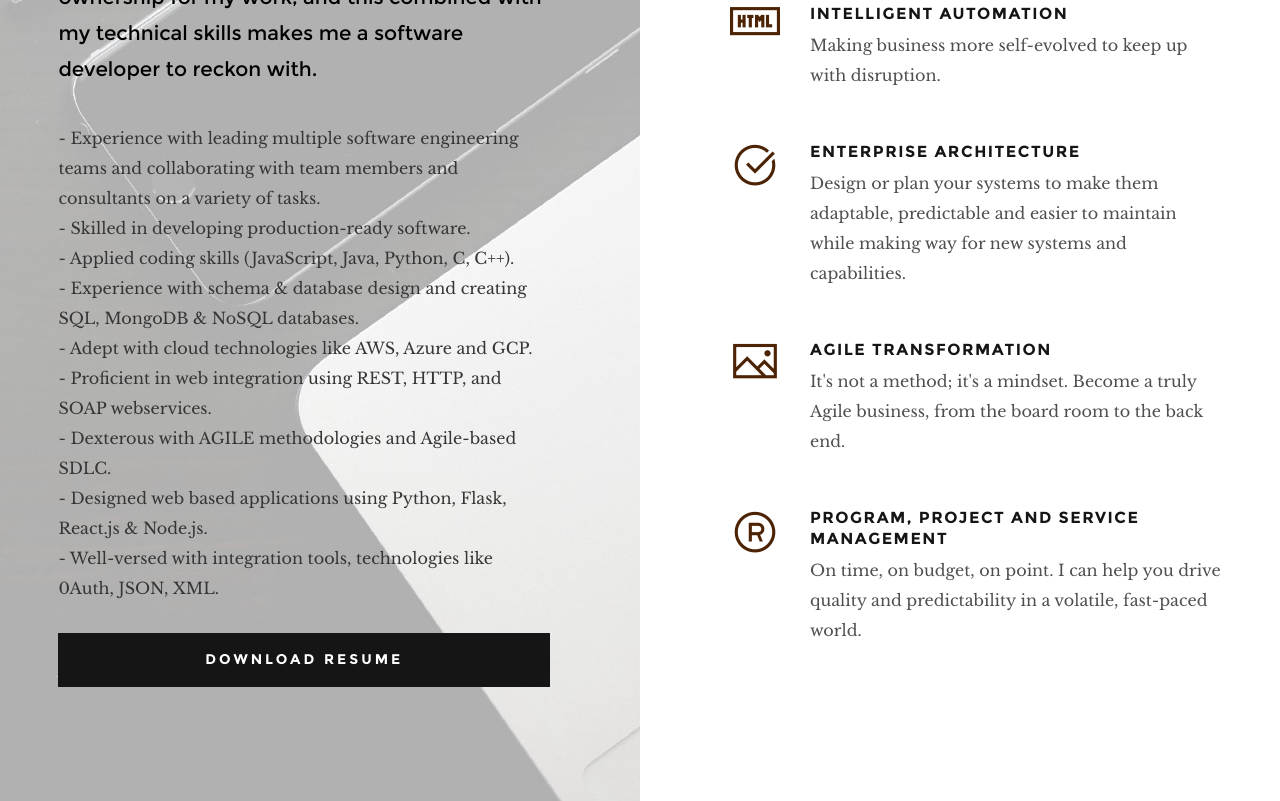
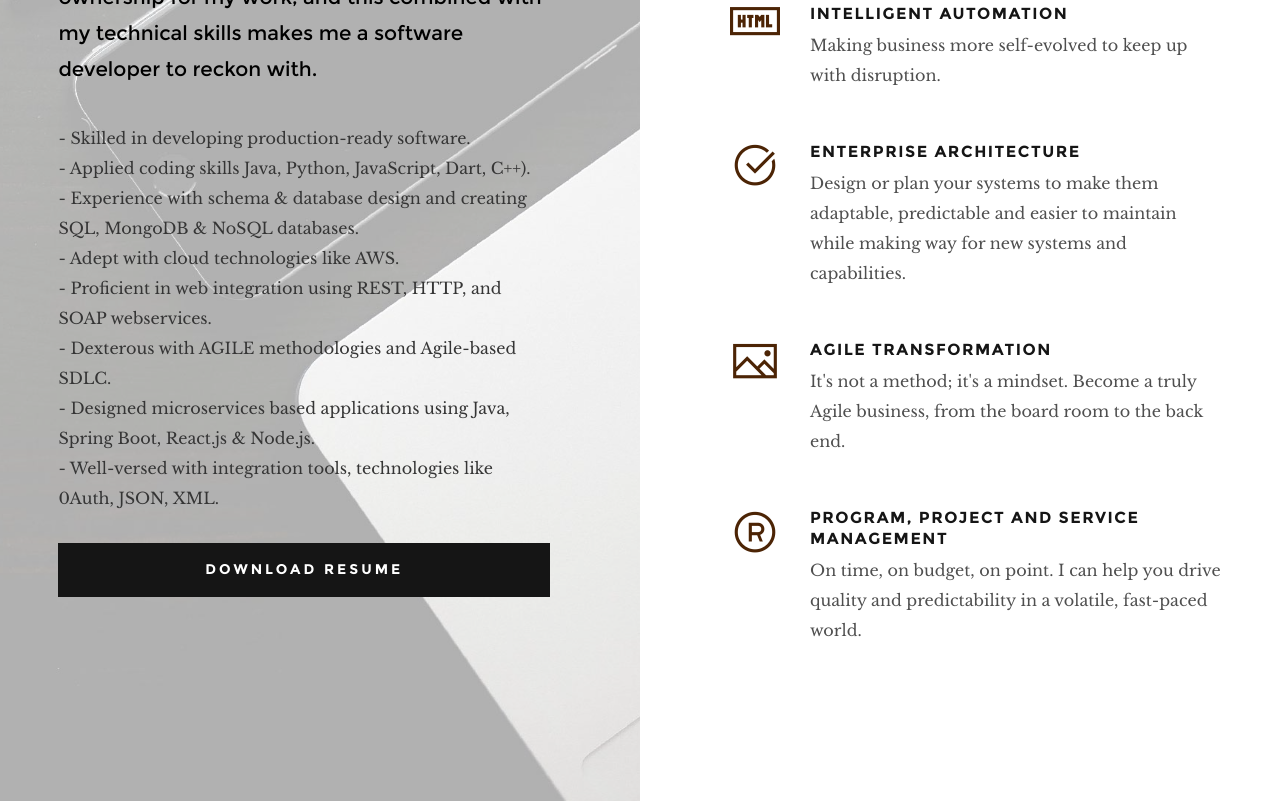
Before and after one commit to prashantsharma255/prashantsharma255.github.io, a plain HTML site: page index.html in a window 1280 px wide. Shown: the part 1458-2259 px from the top of the page. Drawn offline with Linux system fonts and the light colour scheme; files whose address does not match are found by name.

Commit message:
Update index.html
First few changes. More to be added later.

```diff
--- a/index.html
+++ b/index.html
@@ -133,14 +133,13 @@
 				</div>
 
    			<p class="animate-this">
-			- Experience with leading multiple software engineering teams and collaborating with team members and consultants on a variety of tasks.<br>
 			- Skilled in developing production-ready software.<br>
-			- Applied coding skills (JavaScript, Java, Python, C, C++).<br>
+			- Applied coding skills Java, Python, JavaScript, Dart, C++).<br>
 			- Experience with schema & database design and creating SQL, MongoDB & NoSQL databases.<br>
-			- Adept with cloud technologies like AWS, Azure and GCP.<br>
+			- Adept with cloud technologies like AWS.<br>
 			- Proficient in web integration using REST, HTTP, and SOAP webservices.<br>
 			- Dexterous with AGILE methodologies and Agile-based SDLC.<br>
-			- Designed web based applications using Python, Flask, React.js & Node.js.<br>
+			- Designed microservices based applications using Java, Spring Boot, React.js & Node.js.<br>
 			- Well-versed with integration tools, technologies like 0Auth, JSON, XML.<br>
 
    			<p>
```
